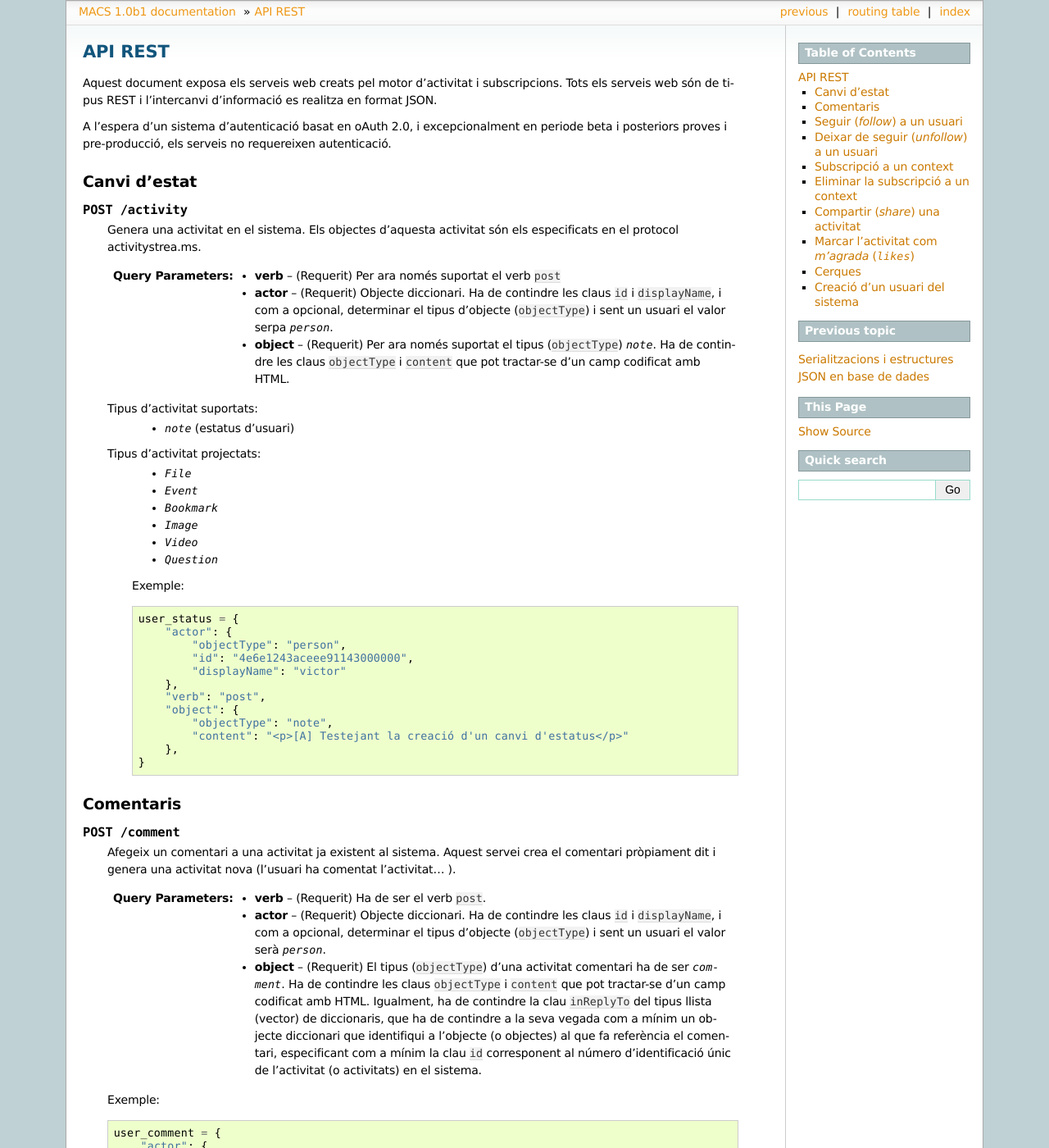
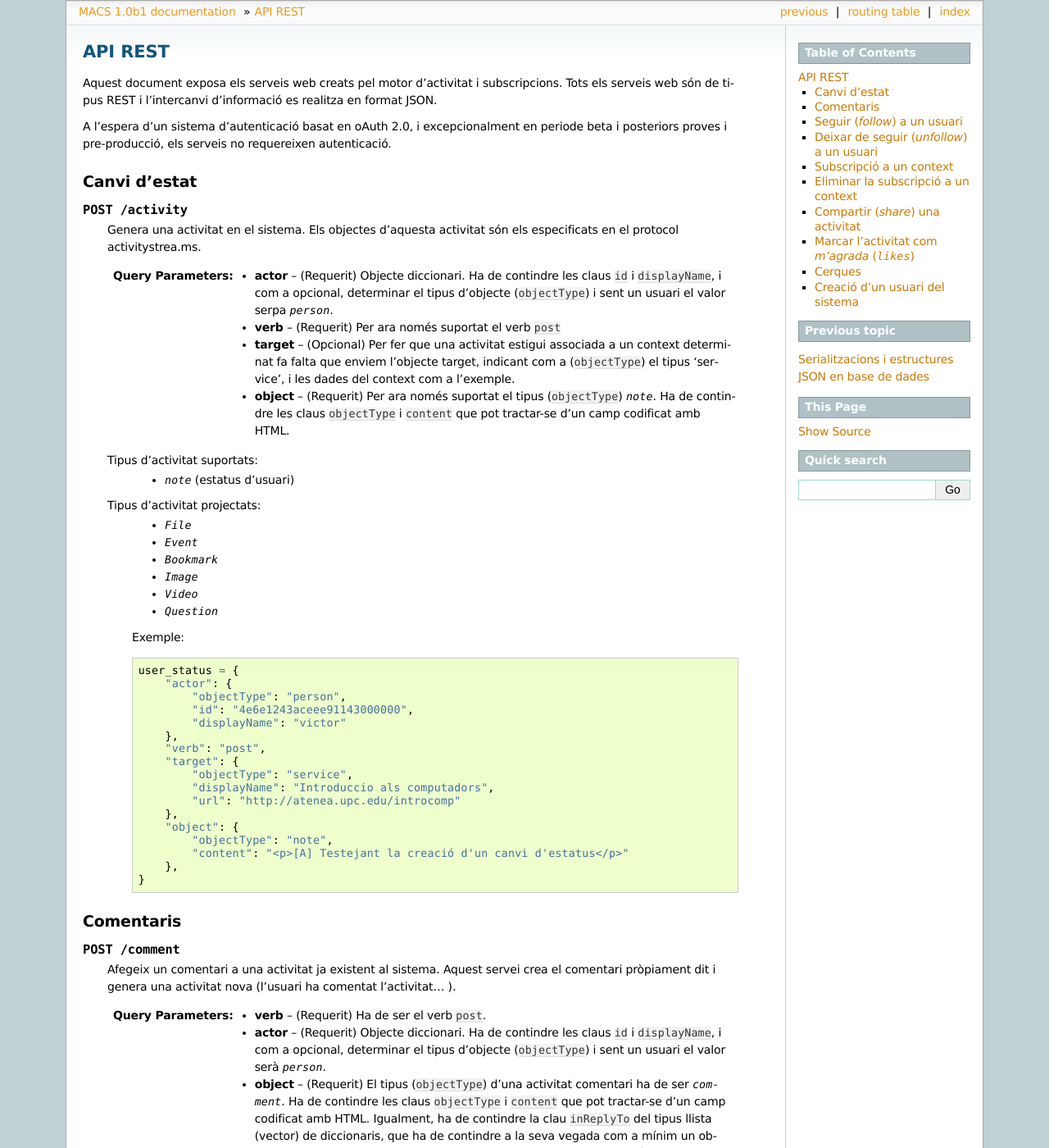
Before and after one commit to UPCnet/max, a Sphinx documentation site: the page built from docs/apirest.rst, in a window 1280 px wide and 1400 px high. Shown: the whole window at 82% size. Built offline with Sphinx 7.4.7, drawn with Linux system fonts in a browser that asks for light colours.

Commit message:
Correccions  a la documentació

```diff
--- a/docs/apirest.rst
+++ b/docs/apirest.rst
@@ -13,8 +13,9 @@ Canvi d'estat
     Genera una activitat en el sistema. Els objectes d'aquesta activitat són els especificats en el protocol activitystrea.ms.
 
 
+    :query actor: (Requerit) Objecte diccionari. Ha de contindre les claus ``id`` i ``displayName``, i com a opcional, determinar el tipus d'objecte (``objectType``) i sent un usuari el valor serpa `person`.
     :query verb: (Requerit) Per ara només suportat el verb ``post``
-    :query actor: (Requerit) Objecte diccionari. Ha de contindre les claus ``id`` i ``displayName``, i com a opcional, determinar el tipus d'objecte (``objectType``) i sent un usuari el valor serpa `person`.
+    :query target: (Opcional) Per fer que una activitat estigui associada a un context determinat fa falta que enviem l'objecte target, indicant com a (``objectType``) el tipus 'service', i les dades del context com a l'exemple.
     :query object: (Requerit) Per ara només suportat el tipus (``objectType``) `note`. Ha de contindre les claus ``objectType`` i ``content`` que pot tractar-se d'un camp codificat amb HTML.
 
     Tipus d'activitat suportats:
@@ -37,6 +38,11 @@ Canvi d'estat
                 "displayName": "victor"
             },
             "verb": "post",
+            "target": {
+                "objectType": "service",
+                "displayName": "Introduccio als computadors",
+                "url": "http://atenea.upc.edu/introcomp"
+            },
             "object": {
                 "objectType": "note",
                 "content": "<p>[A] Testejant la creació d'un canvi d'estatus</p>"
```
Also changed, not shown: other parts of docs/apirest.rst (+1 -1 lines).
